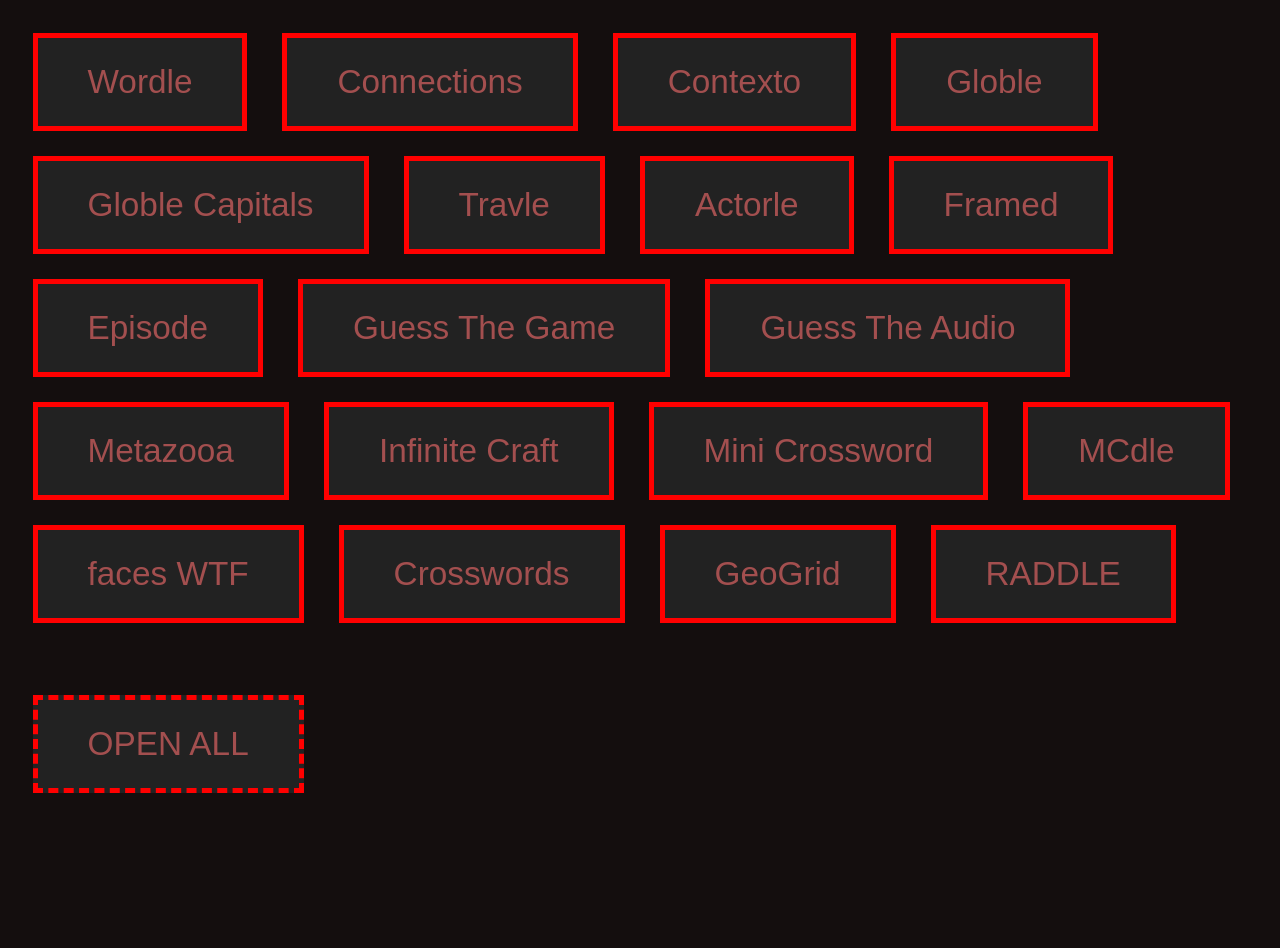
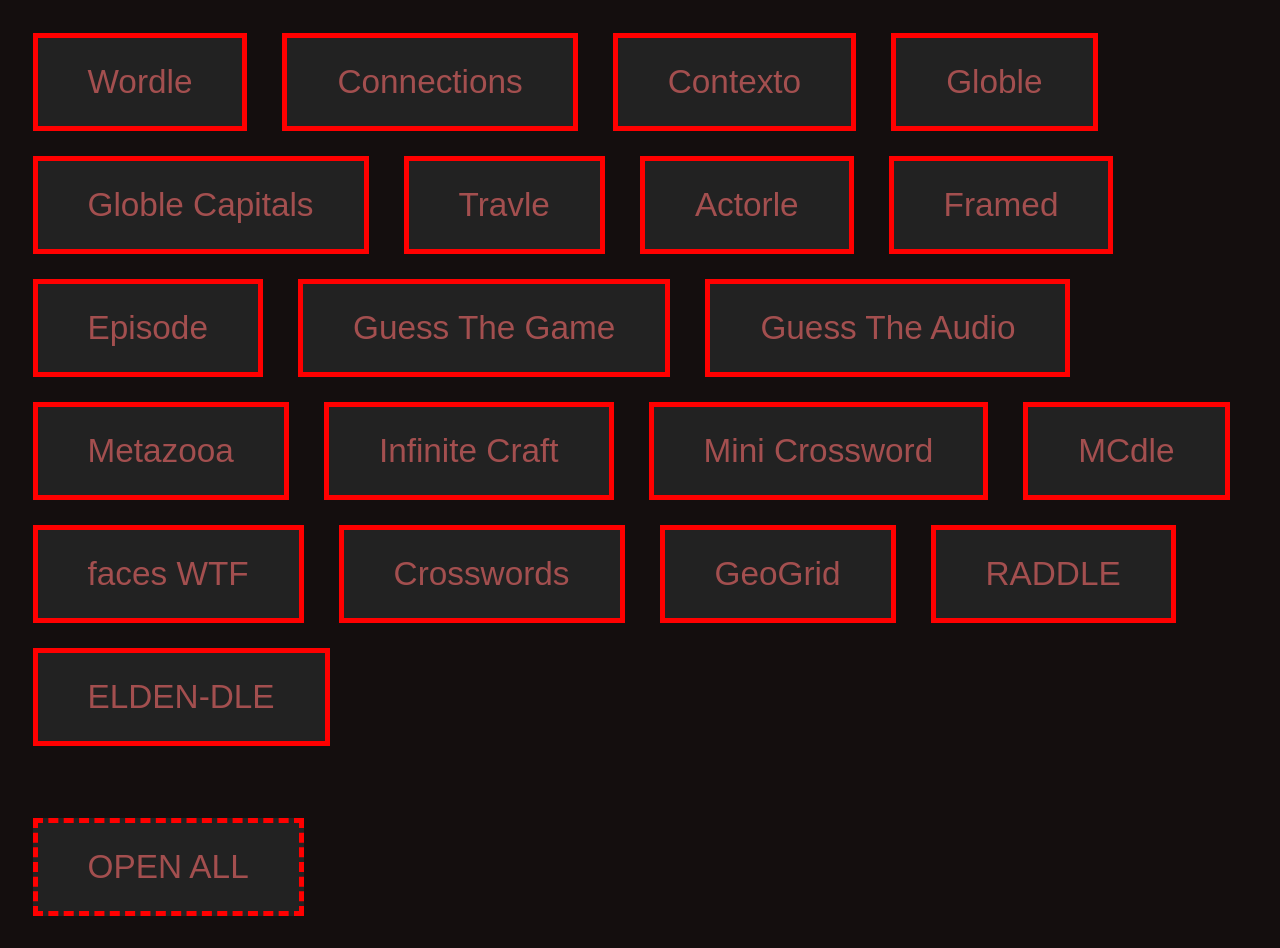
Before and after one commit to Not-A-Zinger/Zinger-dle, a plain HTML site: page index.html in a window 1280 px wide. Before the commit the page ends 825 px from the top, so only its background shows below. Drawn offline with Linux system fonts and the light colour scheme.

Commit message:
Update index.html

```diff
--- a/index.html
+++ b/index.html
@@ -29,6 +29,8 @@
         <button><a href="https://www.boatloadpuzzles.com/playcrossword" target="_blank">Crosswords</a></button>
         <button><a href="https://www.geogridgame.com/" target="_blank">GeoGrid</a></button>
         <button><a href="https://raddle.quest/" target="_blank">RADDLE</a></button>
+        <button><a href="https://eldendle.com/" target="_blank">ELDEN-DLE</a></button>
+
         <br><br>
         <button id="all" onclick="return confirmation()" type="submit"><a >OPEN ALL</a></button>
 </body>
```
